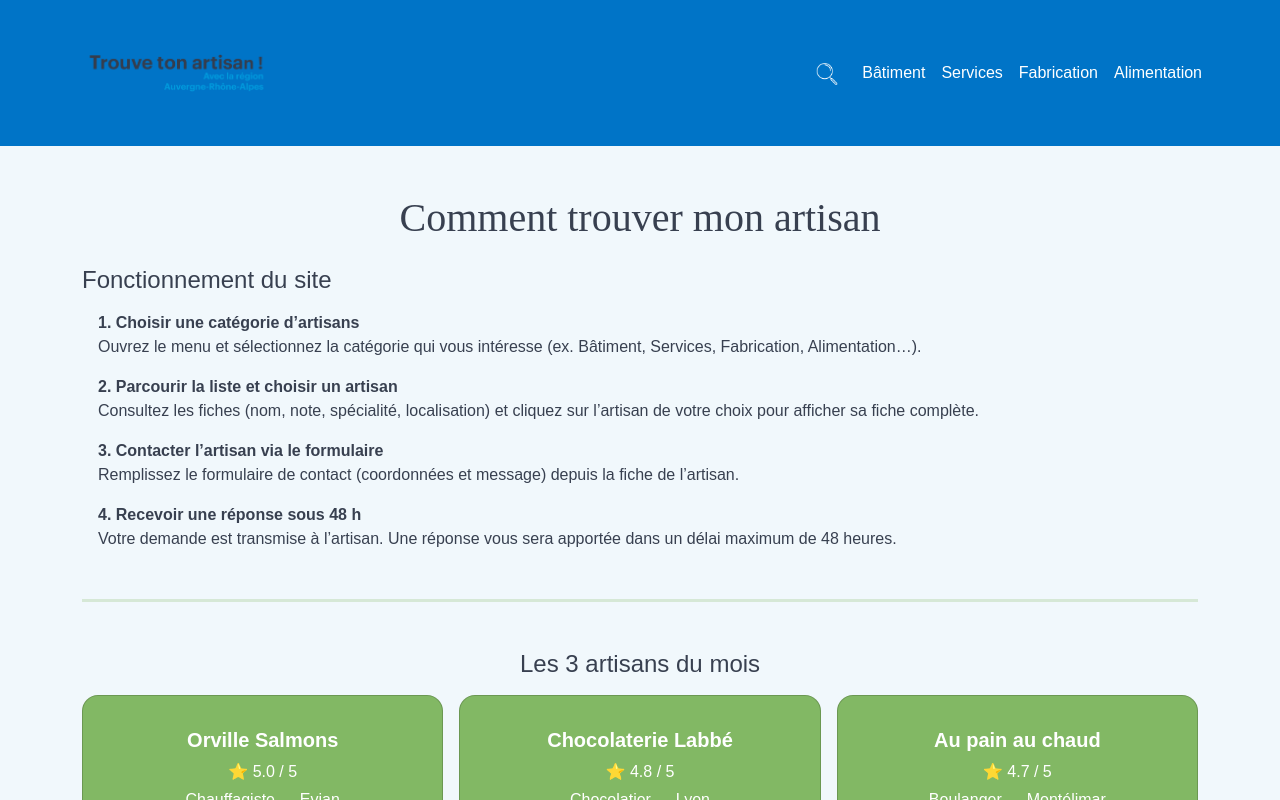
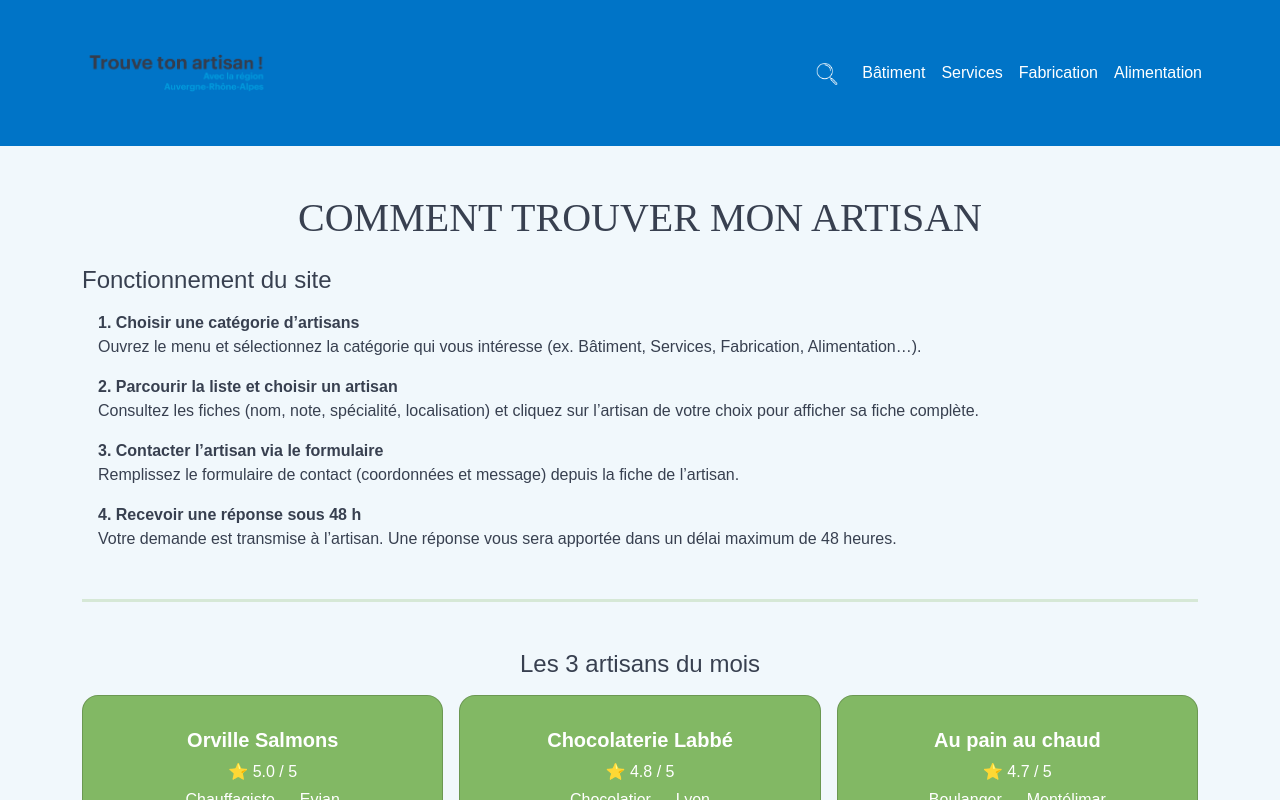
Before and after one commit to AngieGit09/AngieGit09-Devoir-8-plateforme-artisan, a React (Create React App) app in the folder frontend/: page / in a window 1280 px wide. Shown: the top 800 px of the page. Built offline with nearby package versions, Linux system fonts and the light colour scheme.

Commit message:
modification stye des h1

```diff
--- a/frontend/src/pages/Accueil.jsx
+++ b/frontend/src/pages/Accueil.jsx
@@ -35,7 +35,9 @@ export default function Accueil() {
 
       <main className="container my-5">
         {/* 1) Titre principal */}
-        <h1 className="mb-4 text-center">Comment trouver mon artisan</h1>
+        <h1 className="text-uppercase fw-medium mb-4">
+          Comment trouver mon artisan
+        </h1>
 
         {/* 2) Fonctionnement du site */}
         <h2 className="h4 mb-3">Fonctionnement du site</h2>
--- a/frontend/src/pages/FicheArtisans.jsx
+++ b/frontend/src/pages/FicheArtisans.jsx
@@ -66,7 +66,7 @@ export default function FicheArtisans() {
 
   return (
     <main className="container py-5">
-      <h1 className="text-uppercase fw-medium">
+      <h1 className="text-uppercase fw-medium mb-4">
         Bienvenue sur la page de votre artisan :{artisan.nom}
       </h1>
 
--- a/frontend/src/pages/ListeArtisans.jsx
+++ b/frontend/src/pages/ListeArtisans.jsx
@@ -61,8 +61,7 @@ export default function ListeArtisans() {
         description="Trouvez votre artisan depuis la categorie que vous avez sélectionnez."
       />
       <main className="container py-4">
-        <h1 className="mb-1 text-center fw-medium">Liste des artisans</h1>
-        <p className="text-center text-muted mb-4">Catégorie : {label}</p>
+        <h1 className="text-uppercase fw-medium mb-4">Catégorie : {label}</h1>
 
         {loading && <div>Chargement…</div>}
         {err && <div className="alert alert-danger">{err}</div>}
--- a/frontend/src/pages/NotFound.jsx
+++ b/frontend/src/pages/NotFound.jsx
@@ -19,7 +19,7 @@ export default function NotFound() {
         </div>
 
         {/* Titre */}
-        <h1 className="text-center h3 mb-3">Page non trouvée</h1>
+        <h1 className="text-uppercase fw-medium mb-4">Page non trouvée</h1>
 
         {/* Bouton retour */}
         <div className="text-center">
```
